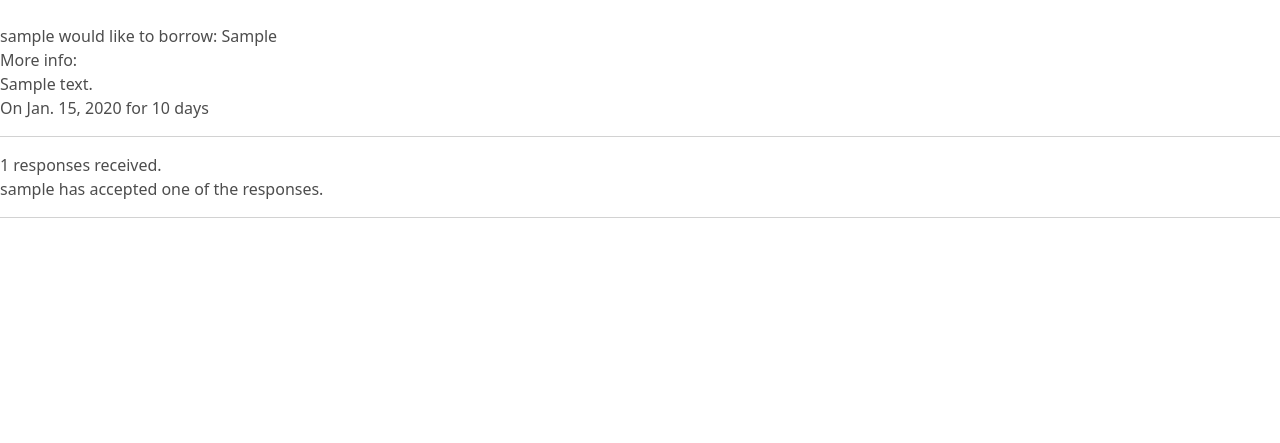
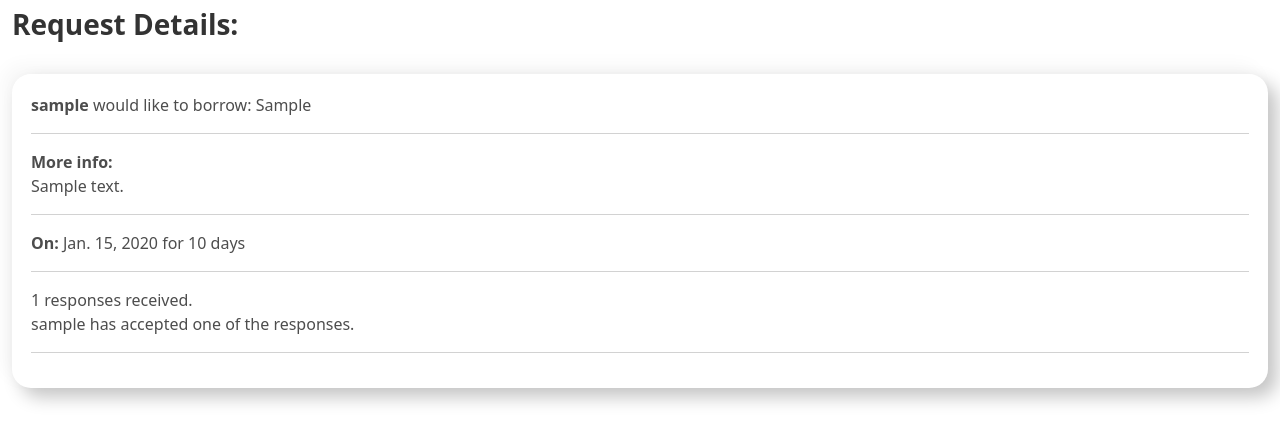
Before and after one commit to SiJiL82/borrow_something, a Django app: a page that uses templates/request_detail.html in a window 1280 px wide. Shown: the part 84-527 px from the top of the page. Run offline with Django 3.2, Linux system fonts and the light colour scheme; tables that the repository leaves empty hold one stand-in row (values such as "Sample post"); parts of the project's set-up code (start-up, migrations or seed data) failed here and were passed over; some libraries are stand-ins or nearby versions.

Commit message:
Set request details layout and styling

```diff
--- a/templates/request_detail.html
+++ b/templates/request_detail.html
@@ -2,29 +2,35 @@
 
 {% load crispy_forms_tags %}
 
-<div>
-    {% if borrow_request.requester == user and borrow_request.active %}
-        <i class="fas fa-check"></i>
-    {% elif user.is_authenticated and borrow_request.requester == user %}
-        <i class="fas fa-times"></i>
-    {% endif %}
-    <br>
+<div class="container-fluid">
+    <h3 class="mt-2">Request Details:</h3>
+    <div class="row">
+        <div class="col">
+            <div class="nm-block-item mt-4">
+                <span class="request_field">
                     {% if borrow_request.requester == user %}
                         You
                     {% else %}
                         {{ borrow_request.requester }}
                     {% endif %}
+                </span>
                 would like to borrow: {{ borrow_request.requested_item }} <br>
-    More info: <br>
+                <hr>
+                <span class="request_field">More info:</span> <br>
                 {{ borrow_request.details }} <br>
-    On {{ borrow_request.required_date }} for {{ borrow_request.required_duration }} days <br>
+                <hr>
+                <span class="request_field">On:</span> {{ borrow_request.required_date }} for {{ borrow_request.required_duration }} days <br>
+                <hr>
+                <div class="row">
+                    <div class="col text-center">
                         {% if borrow_request.requester == user and borrow_request.active %}
                             <form action="{% url 'cancel_request' borrow_request.slug %}" method="post">
                                 {% csrf_token %}
-            <button type="submit" class="btn" name="cancel_request" value="{{ borrow_request.slug }}">Cancel Request</button>
+                                <button type="submit" class="nm-block-item nm-button" name="cancel_request" value="{{ borrow_request.slug }}">Cancel Request</button>
                             </form>
                         {% endif %}
-    <hr>
+                    </div>
+                </div>
                 {% if borrow_request.requester == user %}
                     {% for borrow_response in borrow_responses %}
                         <div>
@@ -56,10 +62,16 @@
                         <form method="post" style="margin-top: 1.3em;">
                             {{ response_form | crispy }}
                             {% csrf_token %}
-                <button type="submit" class="btn btn-lg">Submit</button>
+                            <div class="row mt-3">
+                                <div class="col text-center">
+                                    <button type="submit" class="nm-block-item nm-button">Submit</button>
+                                </div>
+                            </div>
                         </form>
                     {% endif %}
                 </div>
             </div>
-
+        </div>
+    </div>
+</div>
 {% endblock content %}
```
Lines whose indentation alone changed are shown as unchanged.
